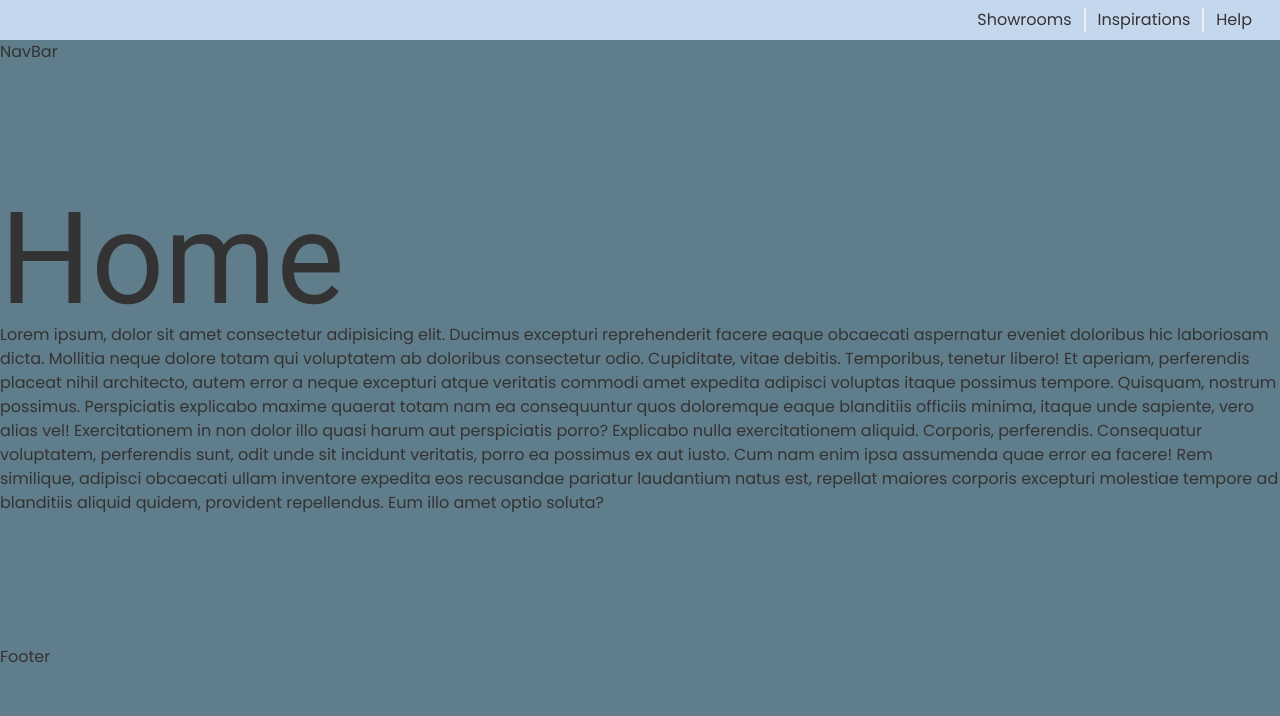
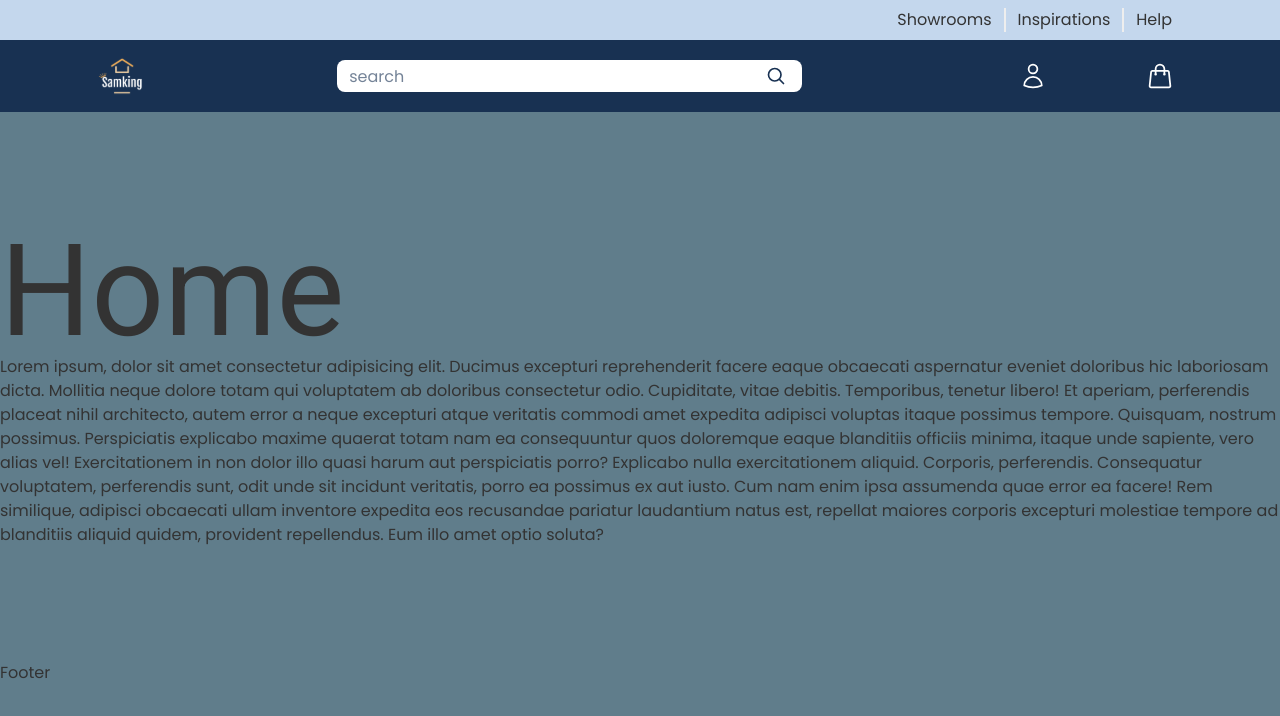
Before and after one commit to Samdevtechnology/samking-furniture, a Next.js app: page / in a window 1280 px wide. Shown: the top 716 px of the page. Built offline with nearby package versions, Linux system fonts and the light colour scheme.

Commit message:
Added - Nav bar Component

```diff
--- a/src/components/NavBar.tsx
+++ b/src/components/NavBar.tsx
@@ -1,7 +1,56 @@
-import React from "react";
+import Link from "next/link";
+import Image from "next/image";
+import Container from "../utils/Container";
+import SearchBar from "./SearchBar";
+import IconBtnWrap from "@/utils/IconBtnWrap";
+import {
+  PhoneIcon,
+  UserIcon,
+  ShoppingBagIcon,
+  Bars3Icon,
+} from "@heroicons/react/24/outline";
 
 const NavBar = () => {
-  return <div>NavBar</div>;
+  return (
+    <div className="bg-primary text-white flex just-cont">
+      <Container
+        Variant="div"
+        className="flex py-3 flex-row justify-between align-middle w-full max-w-[70rem]"
+      >
+        <Link href="/" className="logo sm:w-[25%]">
+          <Image src="/logo.svg" width={48} height={40} alt="Logo" />
+        </Link>
+
+        <SearchBar className="w-[60%]" />
+
+        <nav className="sm:w-[35%] flex just-cont sm:ml-[5%]">
+          <ul className="flex w-full flex-row align-middle justify-end sm:justify-between">
+            <li className=" hidden sm:flex sm:justify-center sm:align-middle">
+              <IconBtnWrap bg="bg-white" size={12}>
+                <PhoneIcon className="w-7 h-7 block md:hidden" />
+              </IconBtnWrap>
+              <h4 className="text-xl hidden md:blo-ck">Contact Us</h4>
+            </li>
+            <li className=" hidden sm:block">
+              <IconBtnWrap bg="bg-white" size={12}>
+                <UserIcon className="w-7 h-7" />
+              </IconBtnWrap>
+            </li>
+            <li className=" hidden sm:block">
+              <IconBtnWrap bg="bg-white" size={12}>
+                <ShoppingBagIcon className="w-7 h-7" />
+              </IconBtnWrap>
+            </li>
+            <li className=" sm:hidden">
+              <IconBtnWrap bg="bg-white" size={12}>
+                <Bars3Icon className="w-8 h-8" />
+              </IconBtnWrap>
+            </li>
+          </ul>
+        </nav>
+      </Container>
+    </div>
+  );
 };
 
 export default NavBar;
--- /dev/null
+++ b/src/components/SearchBar.tsx
@@ -0,0 +1,31 @@
+"use client";
+import { MagnifyingGlassIcon } from "@heroicons/react/24/outline";
+import { FormEvent } from "react";
+
+const SearchBar = ({ className }: { className?: String }) => {
+  const handleSearch = (e: FormEvent) => {
+    e.preventDefault();
+    console.log("handle Search");
+  };
+  return (
+    <div className={`search-bar flex just-cont ${className}`}>
+      <div className="search-bar grid h-8 place-items-center w-full md:w-[90%]">
+        <form
+          onSubmit={handleSearch}
+          className="relative w-full min-w-[200px] h-8"
+        >
+          <input
+            type="text"
+            placeholder="search"
+            className="w-full h-8 rounded-lg outline-0 focus:outline-0 placeholder:text-primary/60 text-primary pl-3 py-2.5 pr-12"
+          />
+          <button className="search-btn text-primary grid place-items-center absolute top-2/4 right-3 -translate-y-2/4 w-7 h-7 rounded-lg hover:bg-blue-500/10 active:bg-blue-500/30 overflow-hidden">
+            <MagnifyingGlassIcon className="h-5 w-5" strokeWidth={2} />
+          </button>
+        </form>
+      </div>
+    </div>
+  );
+};
+
+export default SearchBar;
--- /dev/null
+++ b/src/utils/IconBtnWrap.tsx
@@ -0,0 +1,19 @@
+import { ReactNode } from "react";
+type props = {
+  children: ReactNode;
+  className?: string;
+  bg: string;
+  size: number;
+};
+
+const IconBtnWrap = ({ children, className, bg, size }: props) => {
+  return (
+    <button
+      className={`w-${size} h-${size} rounded-full flex just-cont hover:${bg}/10 active:${bg}/30 overflow-hidden ${className}`}
+    >
+      {children}
+    </button>
+  );
+};
+
+export default IconBtnWrap;
```
